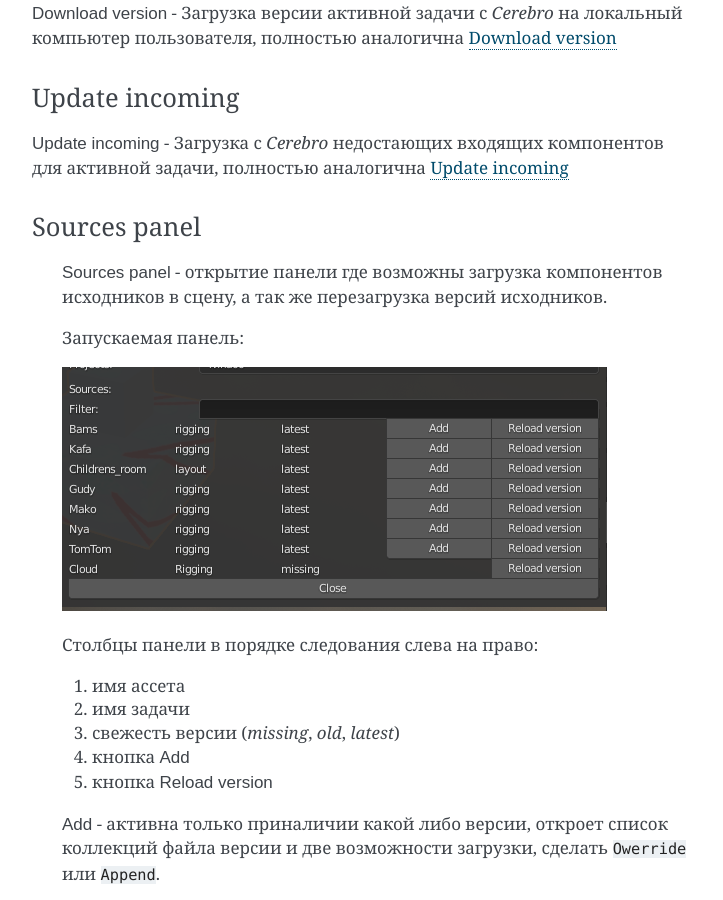
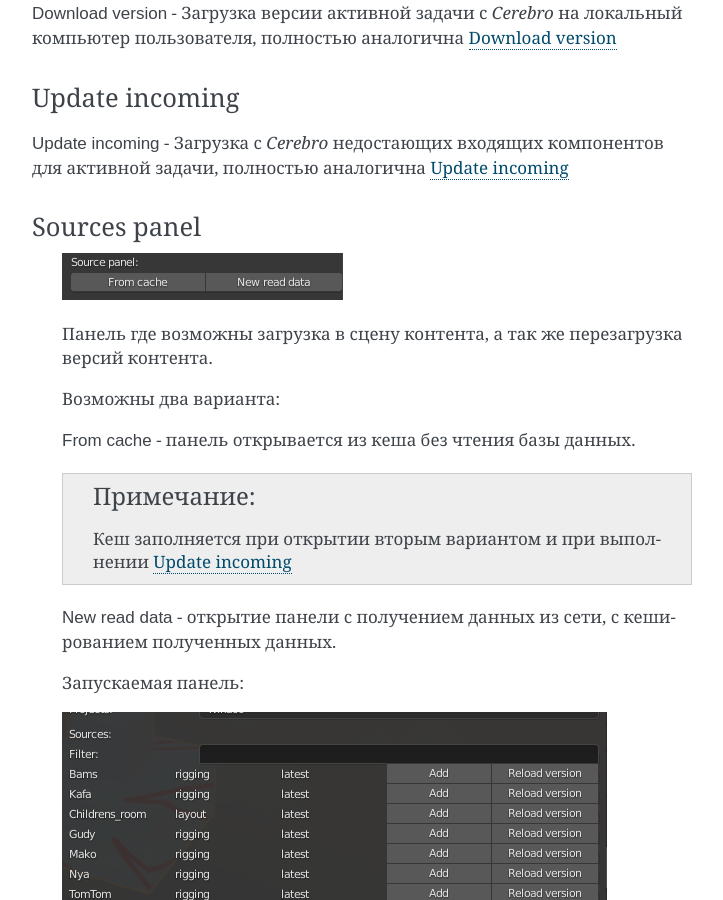
Before and after one commit to volodya-renderberg/cerebro-b3d-connect-manual, a Sphinx documentation site: the page built from docs/source/manual/work_panel.rst, in a window 1280 px wide and 900 px high, scrolled down 1042 px. Shown: the whole window, without its empty margins (388-1111 px from the left). Built offline with Sphinx 7.4.7, drawn with Linux system fonts in a browser that asks for light colours.

Commit message:
wpanel sourses panel

```diff
--- a/docs/source/manual/work_panel.rst
+++ b/docs/source/manual/work_panel.rst
@@ -35,7 +35,17 @@
 Sources panel
 ~~~~~~~~~~~~~
 
-   :guilabel:`Sources panel` - открытие панели где возможны загрузка компонентов исходников в сцену, а так же перезагрузка версий исходников.
+   .. image:: ../_static/images/source_panel_variants.png
+
+   Панель где возможны загрузка в сцену контента, а так же перезагрузка версий контента.
+
+   Возможны два варианта:
+
+   :guilabel:`From cache` - панель открывается из кеша без чтения базы данных.
+
+   .. note:: Кеш заполняется при открытии вторым вариантом и при выполнении :ref:`work_panel_update_incoming`
+
+   :guilabel:`New read data` - открытие панели с получением данных из сети, с кешированием полученных данных.
 
    Запускаемая панель:
 
```
Also changed, not shown: docs/source/_static/images/source_panel_variants.png (added).
